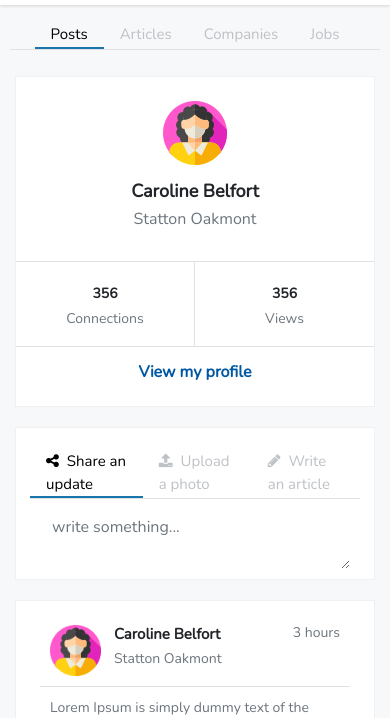
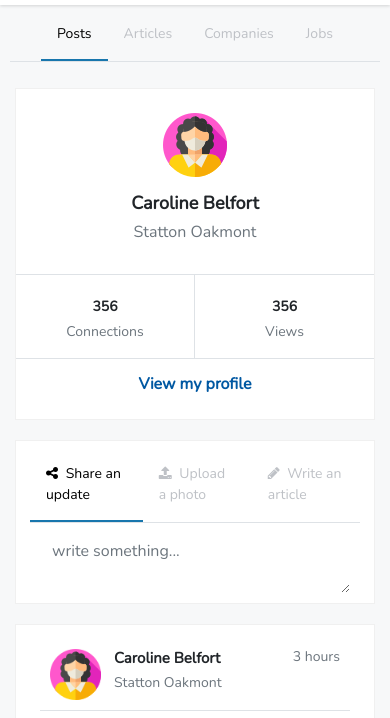
Before and after one commit to Ruchitha2018/binary-numbers-task, a plain HTML site: page index.html in a window 390 px wide. Shown: the part 91-809 px from the top of the page. Drawn offline with nearby package versions, Linux system fonts and the light colour scheme.

Commit message:
Responsive Tabs

```diff
--- a/css/main.css
+++ b/css/main.css
@@ -77,7 +77,7 @@ nav {
 /*TABS*/
 .tabs .nav-link {
   color: #bec1c6;
-  padding-bottom: 1px;
+  padding-bottom: 15px;
   font-size: 15px;
 }
 .tabs .active {
--- a/css/responsive.css
+++ b/css/responsive.css
@@ -52,7 +52,9 @@
 
 @media (min-width: 768px) and (max-width: 1024px) and (orientation: landscape) {
 
-  //CSS
+  .tabs .nav-link {
+      font-size: 14px;
+  }
 
 }
 
@@ -63,7 +65,9 @@
 
 @media (min-width: 481px) and (max-width: 767px) {
 
-  //CSS
+  .tabs .nav-link {
+      font-size: 14px;
+  }
 
 }
 
@@ -74,6 +78,8 @@
 
 @media (min-width: 320px) and (max-width: 480px) {
 
-  //CSS
+  .tabs .nav-link {
+      font-size: 14px;
+  }
 
 }
--- a/index.html
+++ b/index.html
@@ -96,7 +96,7 @@
                     <ul class="nav justify-content-center tabs" id="myTab" role="tablist">
                       <li class="nav-item">
                         <a class="nav-link active" id="home-tab" data-toggle="tab" href="#tab1" role="tab" aria-controls="tab1" aria-selected="true">
-                          <i class = "fa fa-share-alt pr-1"></i> Share an update</a>
+                          <i class = "fa fa-share-alt pr-1"></i> <span>Share an update</span></a>
                         </li>
                         <li class="nav-item">
                           <a class="nav-link" id="profile-tab" data-toggle="tab" href="#tab2" role="tab" aria-controls="tab2" aria-selected="false">
```
